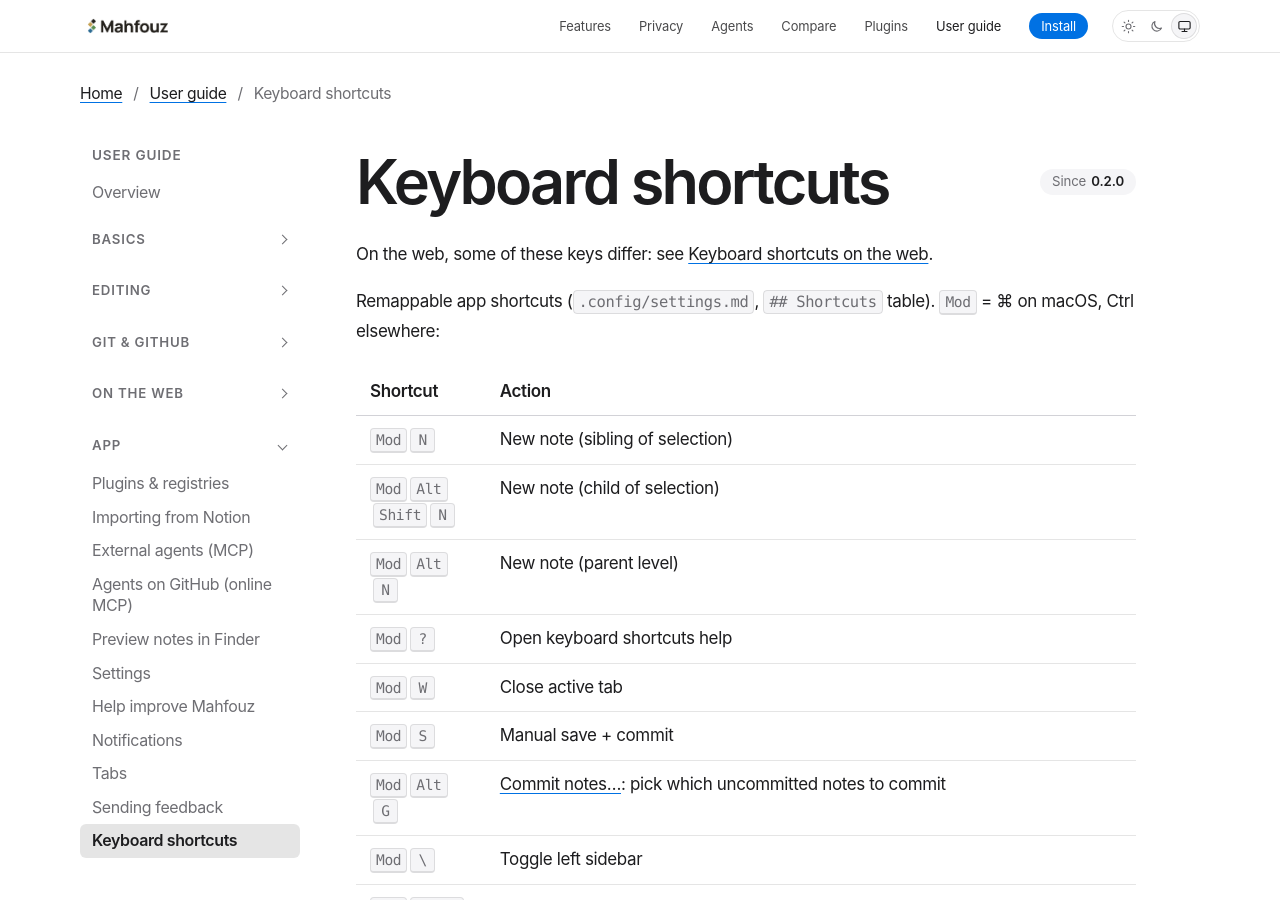
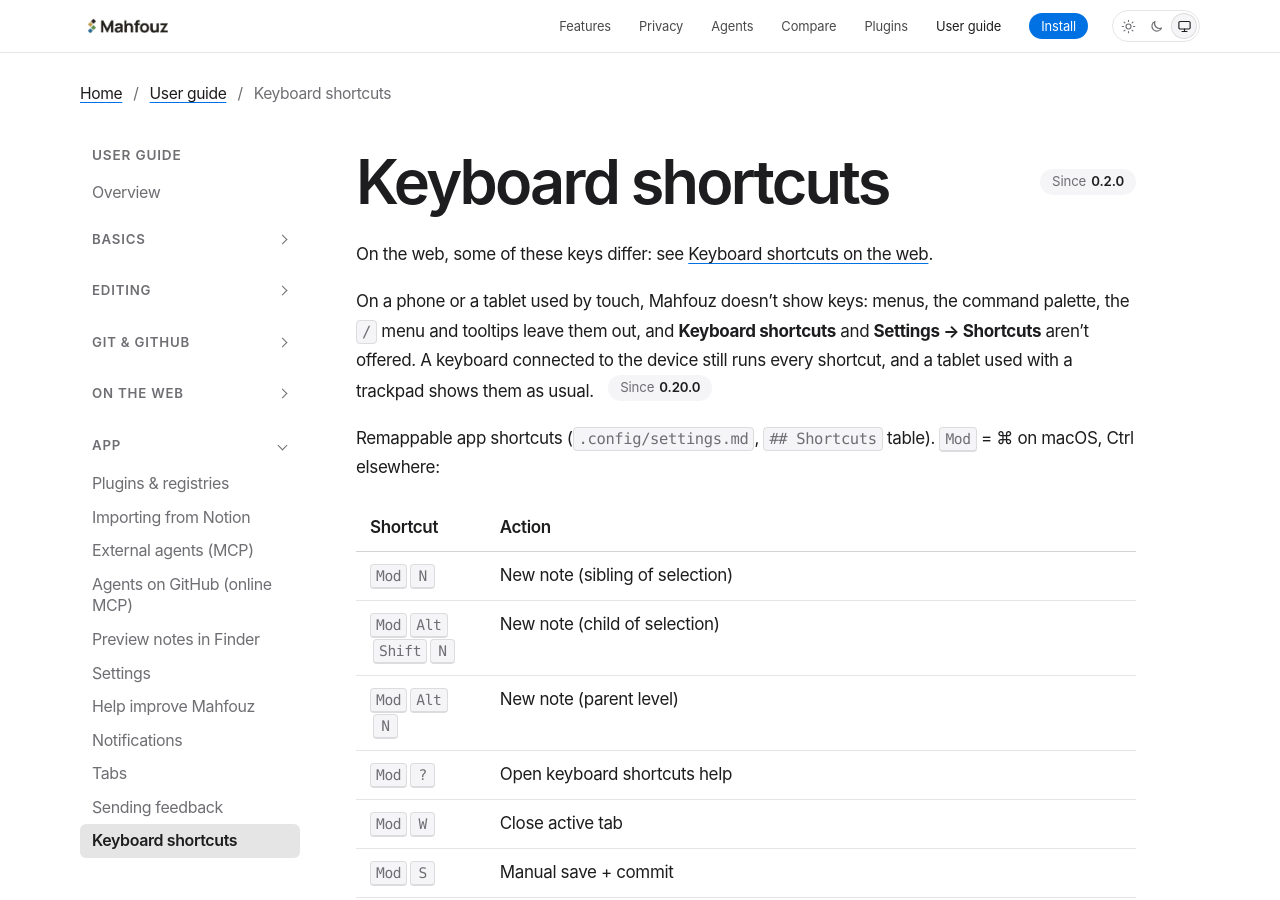
Before and after one commit to mahfouz-app/docs, a Jekyll site: the page built from guide/shortcuts.md, in a window 1280 px wide and 900 px high. Built offline with Jekyll 4.4.1, drawn with Linux system fonts in a browser that asks for light colours.

Commit message:
guide: key hints aren't shown on touch devices (#272)
Co-authored-by: Claude Opus 5.5 <noreply@anthropic.com>

```diff
--- a/guide/shortcuts.md
+++ b/guide/shortcuts.md
@@ -8,6 +8,12 @@ permalink: /guide/shortcuts/
 
 On the web, some of these keys differ: see [Keyboard shortcuts on the
 web](#keyboard-shortcuts-on-the-web).
+
+On a phone or a tablet used by touch, Mahfouz doesn't show keys: menus,
+the command palette, the `/` menu and tooltips leave them out, and
+**Keyboard shortcuts** and **Settings → Shortcuts** aren't offered. A
+keyboard connected to the device still runs every shortcut, and a tablet
+used with a trackpad shows them as usual. {% include since.html v="0.20.0" %}
 
 Remappable app shortcuts (`.config/settings.md`, `## Shortcuts` table).
 <kbd>Mod</kbd> = ⌘ on macOS, Ctrl elsewhere:
```
